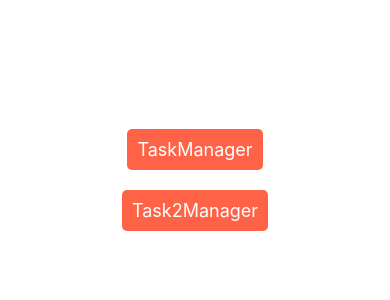
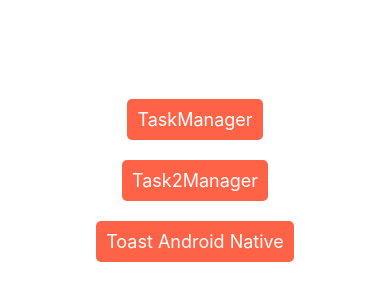
Before and after one commit to hungnguyen2809/rn-reanimated, a React Native app: screen / in a window 390 px wide. Shown: the part 242-542 px from the top of the page. Built offline with nearby package versions, Linux system fonts and the light colour scheme.

Commit message:
native module android

```diff
--- a/src/NativeModules/common.ts
+++ b/src/NativeModules/common.ts
@@ -1,6 +1,6 @@
-import {NativeModules, NativeEventEmitter} from 'react-native';
+import {NativeEventEmitter, NativeModules} from 'react-native';
 
-const {TaskManager, Task2Manager} = NativeModules;
+const {TaskManager, Task2Manager, ToastModule} = NativeModules;
 
 export const taskManagerEventEmitter = new NativeEventEmitter(TaskManager);
 
@@ -36,3 +36,27 @@ export const getAllTask2 = (
 export const getSomeTasks2 = (params: string): Promise<object> => {
   return Task2Manager.getSomeTasks2(params);
 };
+
+export const showToastText = (msg: string, duration: 'LONG' | 'SHORT') => {
+  // LENGTH_SHORT, LENGTH_LONG là 2 thuộc tính được ánh xạ ra bên ngoài
+  ToastModule.showText(
+    msg,
+    duration === 'SHORT' ? ToastModule.LENGTH_SHORT : ToastModule.LENGTH_LONG,
+  );
+};
+
+export const doTaskCallback = (
+  code: number,
+  cbSucess: (name: string, age: number, address: string) => void,
+  cbError: (mesError: string) => void,
+) => {
+  ToastModule.doTaskCallback(code, cbSucess, cbError);
+};
+
+export const doTaskPromise = (code: number): Promise<object> => {
+  return ToastModule.doTaskPromise(code);
+};
+
+export const sendEventNative = () => {
+  ToastModule.sendEventNative();
+};
--- a/src/NativeModules/index.tsx
+++ b/src/NativeModules/index.tsx
@@ -1,17 +1,35 @@
 import React, {useEffect} from 'react';
-import {View, Text, StyleSheet, Pressable} from 'react-native';
 import {
+  View,
+  Text,
+  StyleSheet,
+  Pressable,
+  Platform,
+  DeviceEventEmitter,
+} from 'react-native';
+import {
+  doTaskCallback,
   doTaskInfo,
   doTaskParams,
+  doTaskPromise,
   doTaskX,
   getAllTask,
   getAllTask2,
   getSomeTasks,
   getSomeTasks2,
+  sendEventNative,
+  showToastText,
   taskManagerEventEmitter,
 } from './common';
 
 function DemoNativeModules() {
+  useEffect(() => {
+    const removeEvent = DeviceEventEmitter.addListener('EventToastA', data => {
+      console.log('[EventToastA Data]: ', data);
+    });
+    return removeEvent.remove();
+  }, []);
+
   useEffect(() => {
     const removeEventA = taskManagerEventEmitter.addListener(
       'EventA',
@@ -25,7 +43,7 @@ function DemoNativeModules() {
       'EventB',
       event => {
         // EventB tên đăng ký dưới native, khi mà Event này đến thì thực thi callback
-        console.log('EventA: ', event);
+        console.log('EventB: ', event);
       },
     );
 
@@ -91,6 +109,32 @@ function DemoNativeModules() {
     }
   };
 
+  const handlePressButtonToastNative = async () => {
+    const isAndroid = Platform.OS === 'android';
+    if (isAndroid) {
+      sendEventNative();
+
+      showToastText('Nguyễn Văn Hùng', 'SHORT');
+
+      doTaskCallback(
+        100,
+        (name, age, address) => {
+          console.log('[Infor doTaskCallback]: ', {name, age, address});
+        },
+        mesError => {
+          console.log('[Error doTaskCallback]: ', mesError);
+        },
+      );
+
+      try {
+        const data = await doTaskPromise(123);
+        console.log('[Infor doTaskPromise]: ', data);
+      } catch (error) {
+        console.log('[Error doTaskPromise]: ', error);
+      }
+    }
+  };
+
   return (
     <View style={styles.container}>
       <Pressable
@@ -106,6 +150,13 @@ function DemoNativeModules() {
           return [styles.btn, {opacity: pressed ? 0.8 : 1}];
         }}>
         <Text style={styles.text}>Task2Manager</Text>
+      </Pressable>
+      <Pressable
+        onPress={handlePressButtonToastNative}
+        style={({pressed}) => {
+          return [styles.btn, {opacity: pressed ? 0.8 : 1}];
+        }}>
+        <Text style={styles.text}>Toast Android Native</Text>
       </Pressable>
     </View>
   );
```
Also changed, not shown: 5 other files (tests, documents, lock files or other folders).
